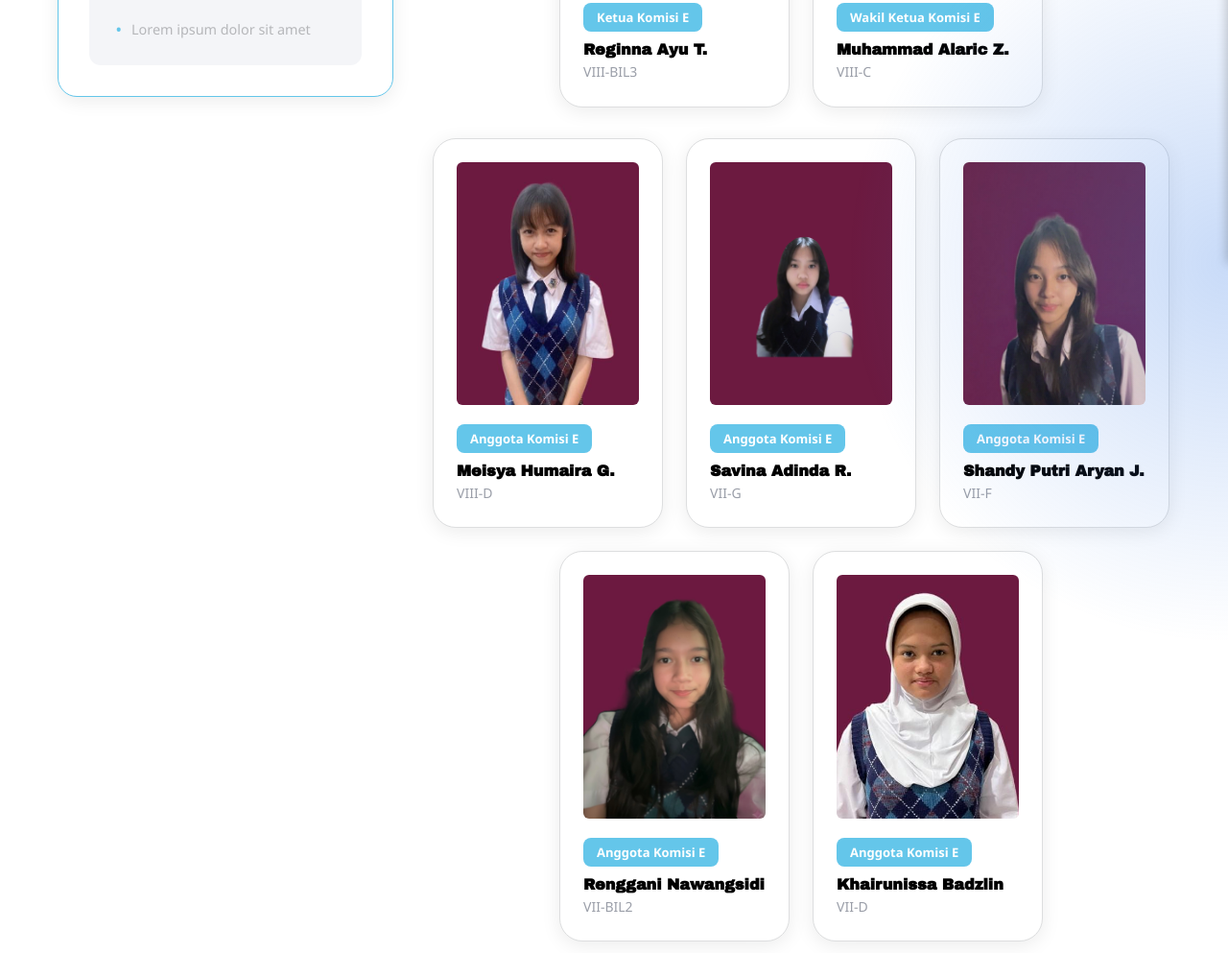
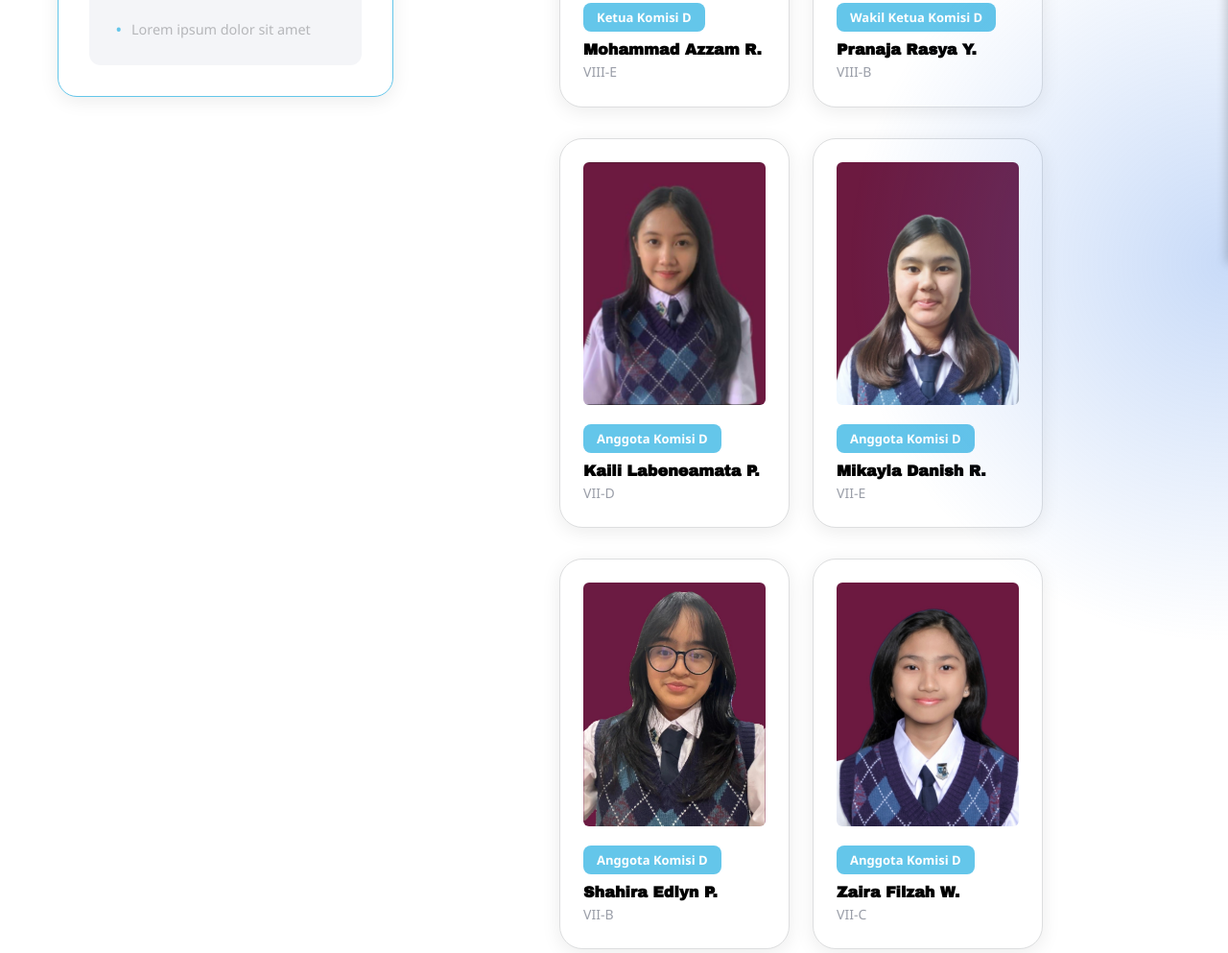
Before and after one commit to osismpksmptarbak/osismpksmptarbak.github.io, a plain HTML site: page komisid.html in a window 1280 px wide. Shown: the part 526-1519 px from the top of the page at 96% size. Drawn offline with Linux system fonts and the light colour scheme.

Commit message:
added a query parameter from switching between osis and mpk (struktur organisasi), added back komisi D which was accidentally deleted

```diff
--- a/komisid.html
+++ b/komisid.html
@@ -86,10 +86,10 @@
     <div class="gradient-circle gradient-top-left"></div>
     <div class="gradient-circle gradient-bottom-right"></div>
     <section class="struktur-organisasi-section">
-        <h1>KOMISI E</h1>
+        <h1>KOMISI D</h1>
         <div class="struktur-organisasi-container">
             <div class="sekbid-description">
-                <img class="struktur-organisasi-logo" src="assets/images/MPK/komisie-logo.png" alt="Logo Komisi E SMP Taruna Bakti">
+                <img class="struktur-organisasi-logo" src="assets/images/MPK/komisid-logo.png" alt="Logo Komisi D SMP Taruna Bakti">
                 <div class="sekbid-highlights">
                     <h3>Proker:</h3>
                     <ul>
@@ -101,74 +101,78 @@
                 <div class="struktur-organisasi-horizontal">
                     <div class="struktur-organisasi-card">
                         <div class="struktur-organisasi-card-header">
-                            <img src="assets/images/MPK/komisie/Reginna Ayu Tirtaputri - Ketua Komisi E.png" alt="Student Photo">
+                            <img src="assets/images/MPK/komisid/Mohammad Azzam Rafiandra -Ketua komisi D.jpg" alt="Student Photo">
                         </div>
                         <div class="struktur-organisasi-card-content">
-                            <div class="struktur-organisasi-badge">Ketua Komisi E</div>
-                            <h2 class="struktur-organisasi-name">Reginna Ayu T.</h2>
-                            <p class="struktur-organisasi-class">VIII-BIL3</p>
+                            <div class="struktur-organisasi-badge">Ketua Komisi D</div>
+                            <h2 class="struktur-organisasi-name">Mohammad Azzam R.</h2>
+                            <p class="struktur-organisasi-class">VIII-E</p>
                         </div>
                     </div>
                     <div class="struktur-organisasi-card">
                         <div class="struktur-organisasi-card-header">
-                            <img src="assets/images/MPK/komisie/Muhammad alaric zukhruf - wakil komisi e_.jpg" alt="Student Photo">
+                            <img src="assets/images/MPK/komisid/Pranaja Rasya Yogantara - Wakil Ketua Komisi D.jpg" alt="Student Photo">
                         </div>
                         <div class="struktur-organisasi-card-content">
-                            <div class="struktur-organisasi-badge">Wakil Ketua Komisi E</div>
-                            <h2 class="struktur-organisasi-name">Muhammad Alaric Z.</h2>
-                            <p class="struktur-organisasi-class">VIII-C</p>
+                            <div class="struktur-organisasi-badge">Wakil Ketua Komisi D</div>
+                            <h2 class="struktur-organisasi-name">Pranaja Rasya Y.</h2>
+                            <p class="struktur-organisasi-class">VIII-B</p>
                         </div>
                     </div>
                 </div>
                 <div class="struktur-organisasi-horizontal">
                     <div class="struktur-organisasi-card">
                         <div class="struktur-organisasi-card-header">
-                            <img src="assets/images/MPK/komisie/Meisya humaira gunawan-anggota komisi E.jpg" alt="Student Photo">
+                            <img src="assets/images/MPK/komisid/kaili labeneamata .p.-anggota komisi D.jpg" alt="Student Photo">
                         </div>
                         <div class="struktur-organisasi-card-content">
-                            <div class="struktur-organisasi-badge">Anggota Komisi E</div>
-                            <h2 class="struktur-organisasi-name">Meisya Humaira G.</h2>
-                            <p class="struktur-organisasi-class">VIII-D</p>
+                            <div class="struktur-organisasi-badge">Anggota Komisi D</div>
+                                <h2 class="struktur-organisasi-name">Kaili Labeneamata P.</h2>
+                                <p class="struktur-organisasi-class">VII-D</p>
                         </div>
                     </div>
                     <div class="struktur-organisasi-card">
                         <div class="struktur-organisasi-card-header">
-                            <img src="assets/images/MPK/komisie/Savina Adinda Ramadhani-Anggota komisi E.jpg" alt="Student Photo">
+                            <img src="assets/images/MPK/komisid/Mikayla Danish Rayyana Anggota Komisi D.jpg" alt="Student Photo">
                         </div>
                         <div class="struktur-organisasi-card-content">
-                            <div class="struktur-organisasi-badge">Anggota Komisi E</div>
-                            <h2 class="struktur-organisasi-name">Savina Adinda R.</h2>
-                            <p class="struktur-organisasi-class">VII-G</p>
+                            <div class="struktur-organisasi-badge">Anggota Komisi D</div>
+                            <h2 class="struktur-organisasi-name">Mikayla Danish R.</h2>
+                            <p class="struktur-organisasi-class">VII-E</p>
+                        </div>
+                    </div>
+                </div>
+                <div class="struktur-organisasi-horizontal">
+                    <div class="struktur-organisasi-card">
+                        <div class="struktur-organisasi-card-header">
+                            <img src="assets/images/MPK/komisid/Shahira Edlyn Pasciolly- Anggota Komisi D.jpg" alt="Student Photo">
+                        </div>
+                        <div class="struktur-organisasi-card-content">
+                            <div class="struktur-organisasi-badge">Anggota Komisi D</div>
+                            <h2 class="struktur-organisasi-name">Shahira Edlyn P.</h2>
+                            <p class="struktur-organisasi-class">VII-B</p>
                         </div>
                     </div>
                     <div class="struktur-organisasi-card">
                         <div class="struktur-organisasi-card-header">
-                            <img src="assets/images/MPK/komisie/Shandy Putri Aryan Jaya - Anggota Komisi E.jpg" alt="Student Photo">
+                            <img src="assets/images/MPK/komisid/Zaira Filzah Widilestari – Anggota Komisi D.jpg" alt="Student Photo">
                         </div>
                         <div class="struktur-organisasi-card-content">
-                            <div class="struktur-organisasi-badge">Anggota Komisi E</div>
-                            <h2 class="struktur-organisasi-name">Shandy Putri Aryan J.</h2>
-                            <p class="struktur-organisasi-class">VII-F</p>
+                            <div class="struktur-organisasi-badge">Anggota Komisi D</div>
+                            <h2 class="struktur-organisasi-name">Zaira Filzah W.</h2>
+                            <p class="struktur-organisasi-class">VII-C</p>
                         </div>
                     </div>
+                </div>
+                <div class="struktur-organisasi-horizontal">
                     <div class="struktur-organisasi-card">
                         <div class="struktur-organisasi-card-header">
-                            <img src="assets/images/MPK/komisie/Renggani Nawangsidi - Anggota komisi e.jpg" alt="Student Photo">
+                            <img src="assets/images/MPK/komisid/Callysta Kurnia Maharani - Anggota Komisi D.jpg" alt="Student Photo">
                         </div>
                         <div class="struktur-organisasi-card-content">
-                            <div class="struktur-organisasi-badge">Anggota Komisi E</div>
-                            <h2 class="struktur-organisasi-name">Renggani Nawangsidi</h2>
-                            <p class="struktur-organisasi-class">VII-BIL2</p>
-                        </div>
-                    </div>
-                    <div class="struktur-organisasi-card">
-                        <div class="struktur-organisasi-card-header">
-                            <img src="assets/images/MPK/komisie/Khairunissa Badzlin - Anggota Komisi E.jpg" alt="Student Photo">
-                        </div>
-                        <div class="struktur-organisasi-card-content">
-                            <div class="struktur-organisasi-badge">Anggota Komisi E</div>
-                            <h2 class="struktur-organisasi-name">Khairunissa Badzlin</h2>
-                            <p class="struktur-organisasi-class">VII-D</p>
+                            <div class="struktur-organisasi-badge">Anggota Komisi D</div>
+                            <h2 class="struktur-organisasi-name">Callysta Kurnia M.</h2>
+                            <p class="struktur-organisasi-class">VII-C</p>
                         </div>
                     </div>
                 </div>
```
Also changed, not shown: assets/js/kegiatan-osis.js (+0 -47 lines), assets/js/structure.js (+24 -1 lines), komisia.html (+2 -0 lines), komisib.html (+2 -0 lines), komisic.html (+4 -0 lines), komisie.html (+4 -0 lines).
